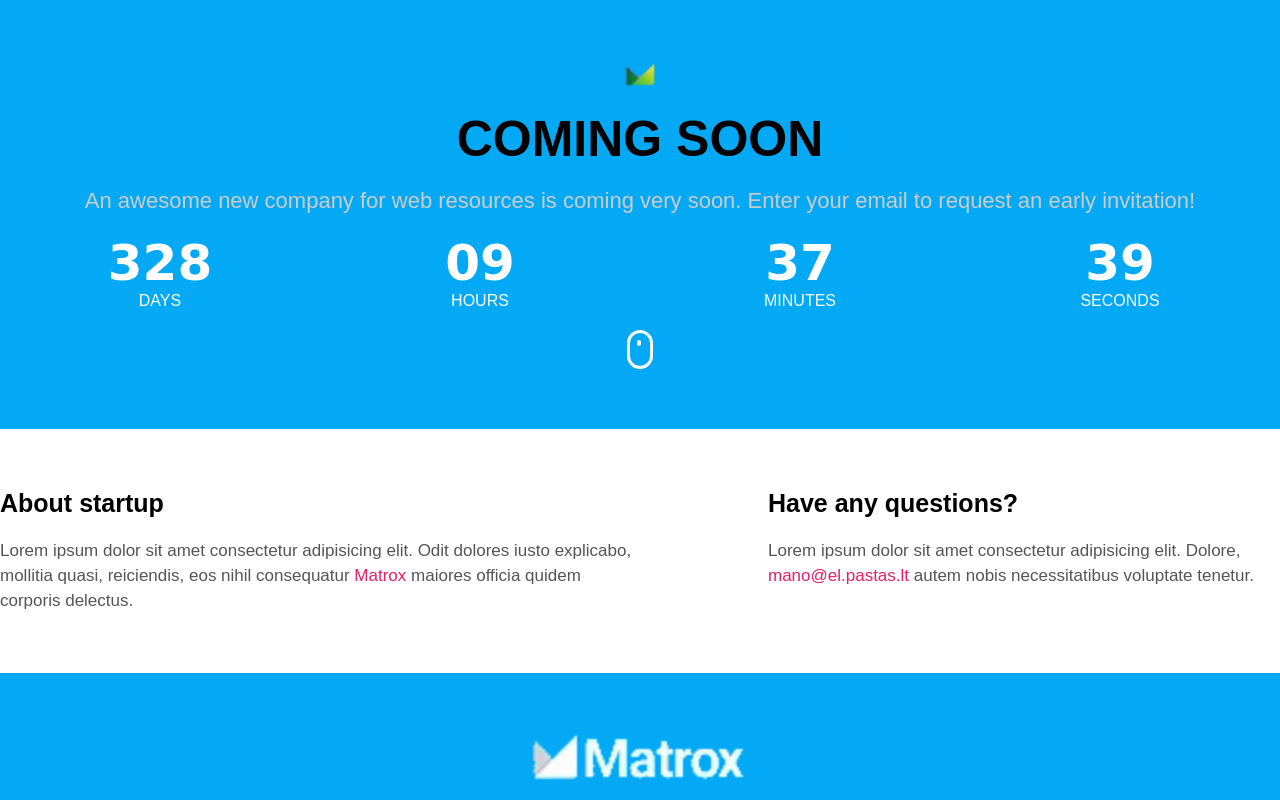
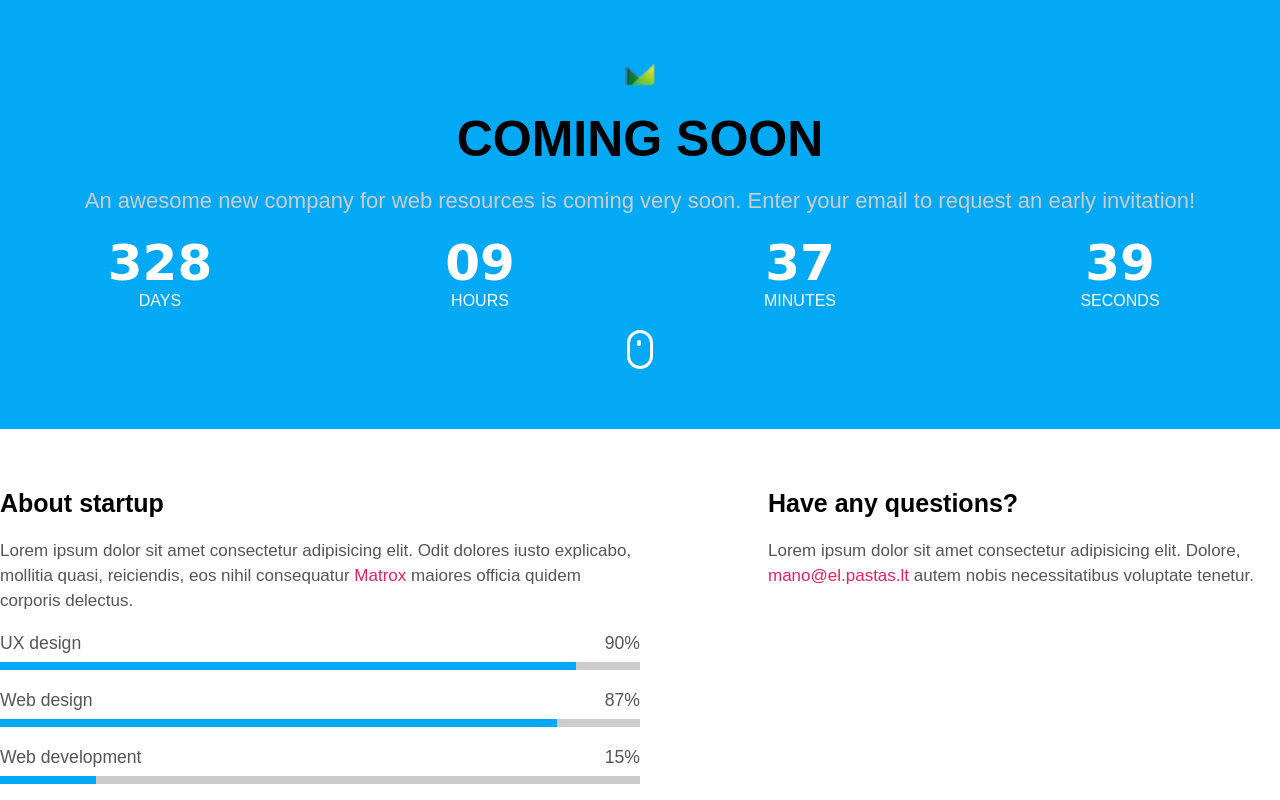
Before and after one commit to principess01/coming-soon, a website: page index.html in a window 1280 px wide. Shown: the top 800 px of the page. Drawn offline with Linux system fonts and the light colour scheme.

Commit message:
progress-bar

```diff
--- /dev/null
+++ b/css/components/progress-bar.css
@@ -0,0 +1,21 @@
+.progress-bar {
+  display: flex;
+  flex-direction: column;
+  gap: 0.5rem;
+}
+.progress-bar .top {
+  display: flex;
+  justify-content: space-between;
+  align-items: center;
+  font-size: 1.1rem;
+  color: #555;
+}
+.progress-bar .bottom {
+  background-color: #ccc;
+  height: 0.5rem;
+}
+.progress-bar .bar {
+  background-color: #03a9f5;
+  height: 100%;
+  width: 90%;
+}
--- a/index.html
+++ b/index.html
@@ -15,6 +15,7 @@
      <link rel="stylesheet" href="./css/components/layout.css">
      <link rel="stylesheet" href="./css/components/clock.css">
      <link rel="stylesheet" href="./css/components/mouse.css">
+     <link rel="stylesheet" href="./css/components/progress-bar.css">
 </head>
 
 <body>
@@ -49,7 +50,35 @@
         <div class="row">
             <div class="column">
                 <h2 class="section-title">About startup</h2>
-                <p class="section-description">Lorem ipsum dolor sit amet consectetur adipisicing elit. Odit dolores iusto explicabo, mollitia quasi, reiciendis, eos nihil consequatur <a href="#">Matrox</a> maiores officia quidem corporis delectus.</p>
+                <p class="section-description">Lorem ipsum dolor sit amet consectetur adipisicing elit.
+                    Odit dolores iusto explicabo, mollitia quasi, reiciendis, eos nihil consequatur <a href="#">Matrox</a> maiores officia quidem corporis delectus.</p>
+                <div class="progress-bar">
+                    <div class="top">
+                        <div>UX design</div>
+                        <div>90%</div>
+                    </div>
+                    <div class="bottom">
+                        <div class="bar"></div>
+                    </div>
+                </div>
+                <div class="progress-bar">
+                    <div class="top">
+                        <div>Web design</div>
+                        <div>87%</div>
+                    </div>
+                    <div class="bottom">
+                        <div class="bar" style="width: 87%;"></div>
+                    </div>
+                </div>
+                <div class="progress-bar">
+                    <div class="top">
+                        <div>Web development</div>
+                        <div>15%</div>
+                    </div>
+                    <div class="bottom">
+                        <div class="bar" style="width: 15%;"></div>
+                    </div>
+                </div>
             </div>
             <div class="column">
                 <h2 class="section-title">Have any questions?</h2>
```
